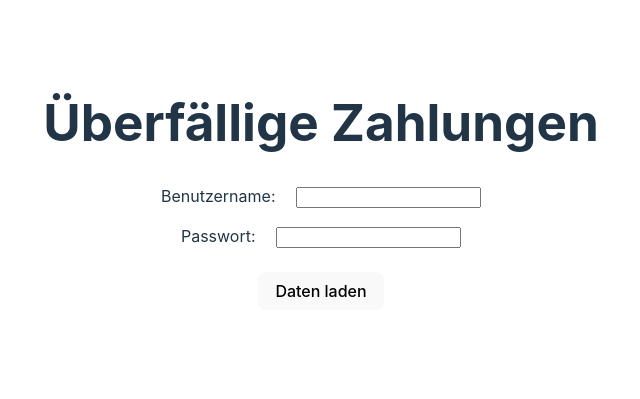
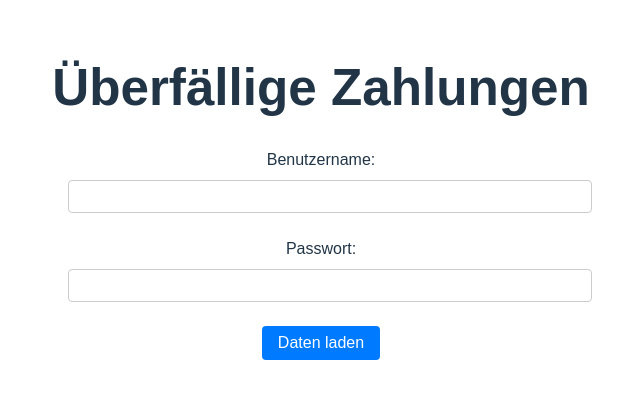
Before and after one commit to norden-social/membermanager, a Svelte app: page / in a window 1280 px wide. Shown: the part 207-606 px from the top of the page, without its empty margins (319-959 px from the left). Built offline with nearby package versions, Linux system fonts and the light colour scheme.

Commit message:
Upgrade interface

```diff
--- a/src/App.svelte
+++ b/src/App.svelte
@@ -1,13 +1,25 @@
 <script>
-  let username = "";
-  let password = "";
+  import Form from './lib/Form.svelte';
+  import Loading from './lib/Loading.svelte';
+  import Error from './lib/Error.svelte';
+  import RowList from './lib/RowList.svelte';
+
+  let username = localStorage.getItem('username') || "";
+  let password = localStorage.getItem('password') || "";
   let rows = [];
   let error = "";
+  let loading = false;
 
   async function fetchData() {
+    localStorage.setItem('username', username);
+    localStorage.setItem('password', password);
+
     const authString = `${username}:${password}`;
     const encodedAuthString = btoa(authString);
 
+    loading = true;
+    error = "";
+    rows = [];
     try {
       const response = await fetch("https://cloud.norden.social/apps/tables/api/1/tables/4/rows", {
         headers: {
@@ -18,7 +30,6 @@
         throw new Error(`Error: ${response.statusText}`);
       }
       const data = await response.json();
-      // Filter rows to only include those with a date in columnId 27 that is older than one year
       const oneYearAgo = new Date();
       oneYearAgo.setFullYear(oneYearAgo.getFullYear() - 1);
 
@@ -30,9 +41,10 @@
         }
         return false;
       });
-      error = "";
     } catch (err) {
       error = err.message;
+    } finally {
+      loading = false;
     }
   }
 </script>
@@ -40,83 +52,30 @@
 <main>
   <h1>Überfällige Zahlungen</h1>
   {#if rows.length <= 0}
-    <form on:submit|preventDefault={fetchData}>
-      <label>
-        Benutzername:
-        <input type="text" bind:value={username} />
-      </label>
-      <label>
-        Passwort:
-        <input type="password" bind:value={password} />
-      </label>
-      <center><button type="submit">Daten laden</button></center>
-    </form>
+    <Form {username} {password} {fetchData} />
+    {#if loading}
+      <Loading />
+    {/if}
   {/if}
 
   {#if error}
-    <p style="color: red;">{error}</p>
+    <Error {error} />
   {/if}
 
   {#if rows.length > 0}
-    <ul>
-      {#each rows as row}
-        <li>
-          <p>
-            {#each row.data as column}
-              {#if column.columnId === 20}
-                {column.value}
-              {/if}
-            {/each}
-          </p>
-          <p>
-            {#each row.data as column}
-              {#if column.columnId === 23}
-                Username: {column.value}
-              {/if}
-            {/each}
-          </p>
-          <p>
-            {#each row.data as column}
-              {#if column.columnId === 27}
-                Letzte Zahlung: {column.value}
-              {/if}
-            {/each}
-          </p>
-        </li>
-      {/each}
-    </ul>
+    <RowList {rows} />
   {/if}
 </main>
 
 <style>
-  form {
-    margin-bottom: 1rem;
+  main {
+    max-width: 800px;
+    margin: auto;
+    padding: 1rem;
+    font-family: Arial, sans-serif;
   }
-  label {
-    display: block;
-    margin-bottom: 0.5rem;
-  }
-  input {
-    margin-left: 1rem;
-    margin-bottom: 0.5rem;
-  }
-  button {
-    display: block;
-    margin-top: 1rem;
-    padding: 0.5rem 1rem;
-    font-size: 1rem;
-  }
-  ul {
-    list-style-type: none;
-    padding: 0;
-  }
-  li {
-    margin-bottom: 1rem;
-    padding: 1rem;
-    border: 1px solid #ddd;
-    border-radius: 16px;
-  }
-  p {
-    margin: 0.5rem 0;
+  h1 {
+    text-align: center;
+    margin-bottom: 2rem;
   }
 </style>
--- /dev/null
+++ b/src/lib/Error.svelte
@@ -0,0 +1,13 @@
+<script>
+    export let error;
+  </script>
+
+  <p class="error">{error}</p>
+
+  <style>
+    .error {
+      color: red;
+      text-align: center;
+      font-weight: bold;
+    }
+  </style>
--- /dev/null
+++ b/src/lib/Form.svelte
@@ -0,0 +1,52 @@
+<script>
+    export let username;
+    export let password;
+    export let fetchData;
+
+    function handleSubmit(event) {
+      event.preventDefault();
+      fetchData();
+    }
+  </script>
+
+  <form on:submit={handleSubmit}>
+    <div class="form-group">
+      <label for="username">Benutzername:</label>
+      <input id="username" type="text" bind:value={username} />
+    </div>
+    <div class="form-group">
+      <label for="password">Passwort:</label>
+      <input id="password" type="password" bind:value={password} />
+    </div>
+    <center><button type="submit">Daten laden</button></center>
+  </form>
+
+  <style>
+    .form-group {
+      margin-bottom: 1rem;
+    }
+    label {
+      display: block;
+      margin-bottom: 0.5rem;
+    }
+    input {
+      width: calc(100% - 2rem);
+      padding: 0.5rem;
+      margin-left: 1rem;
+      margin-bottom: 0.5rem;
+      border: 1px solid #ccc;
+      border-radius: 4px;
+    }
+    button {
+      padding: 0.5rem 1rem;
+      font-size: 1rem;
+      background-color: #007BFF;
+      color: white;
+      border: none;
+      border-radius: 4px;
+      cursor: pointer;
+    }
+    button:hover {
+      background-color: #0056b3;
+    }
+  </style>
--- /dev/null
+++ b/src/lib/Loading.svelte
@@ -0,0 +1,8 @@
+<p class="loading">Laden...</p>
+
+<style>
+  .loading {
+    text-align: center;
+    font-size: 1.2rem;
+  }
+</style>
--- /dev/null
+++ b/src/lib/RowList.svelte
@@ -0,0 +1,58 @@
+<script>
+    export let rows;
+
+    function parseLink(columnValue) {
+      try {
+        return JSON.parse(columnValue).value;
+      } catch (e) {
+        return null;
+      }
+    }
+  </script>
+
+  <ul>
+    {#each rows as row}
+      <li>
+        <p>
+          {#each row.data as column}
+            {#if column.columnId === 20}
+              {column.value}
+            {/if}
+          {/each}
+        </p>
+        <p>
+          {#each row.data as column}
+            {#if column.columnId === 23}
+              {#if column.value}
+                <a href="{parseLink(column.value)}" target="_blank">{parseLink(column.value)}</a>
+              {/if}
+            {/if}
+          {/each}
+        </p>
+        <p>
+          {#each row.data as column}
+            {#if column.columnId === 27}
+              Letzte Zahlung: {new Date(column.value).toLocaleDateString()}
+            {/if}
+          {/each}
+        </p>
+      </li>
+    {/each}
+  </ul>
+
+  <style>
+    ul {
+      list-style-type: none;
+      padding: 0;
+    }
+    li {
+      margin-bottom: 1rem;
+      padding: 1rem;
+      border: 1px solid #ddd;
+      border-radius: 8px;
+      background: #f9f9f9;
+    }
+    li p {
+      margin: 0.5rem 0;
+    }
+  </style>
```
Also changed, not shown: package.json (+4 -3 lines), 1 other file (tests, documents, lock files or other folders).
